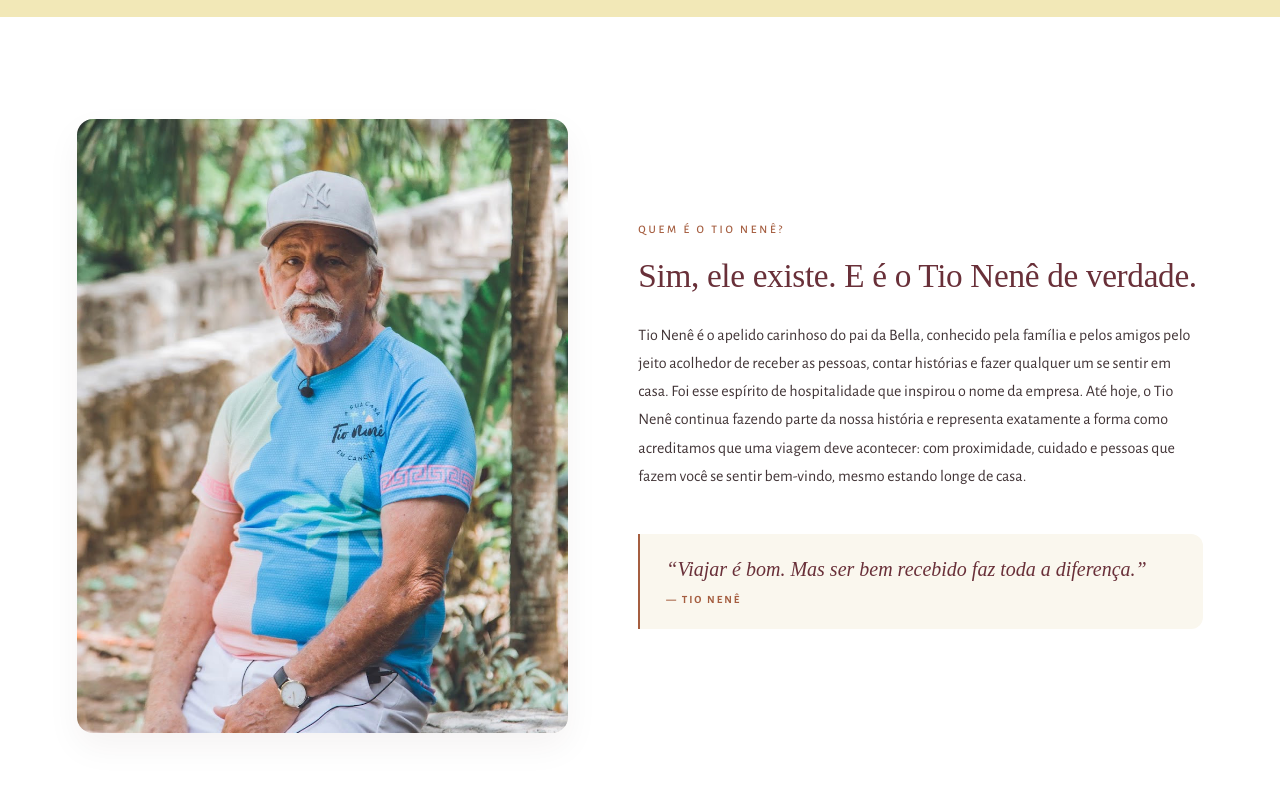
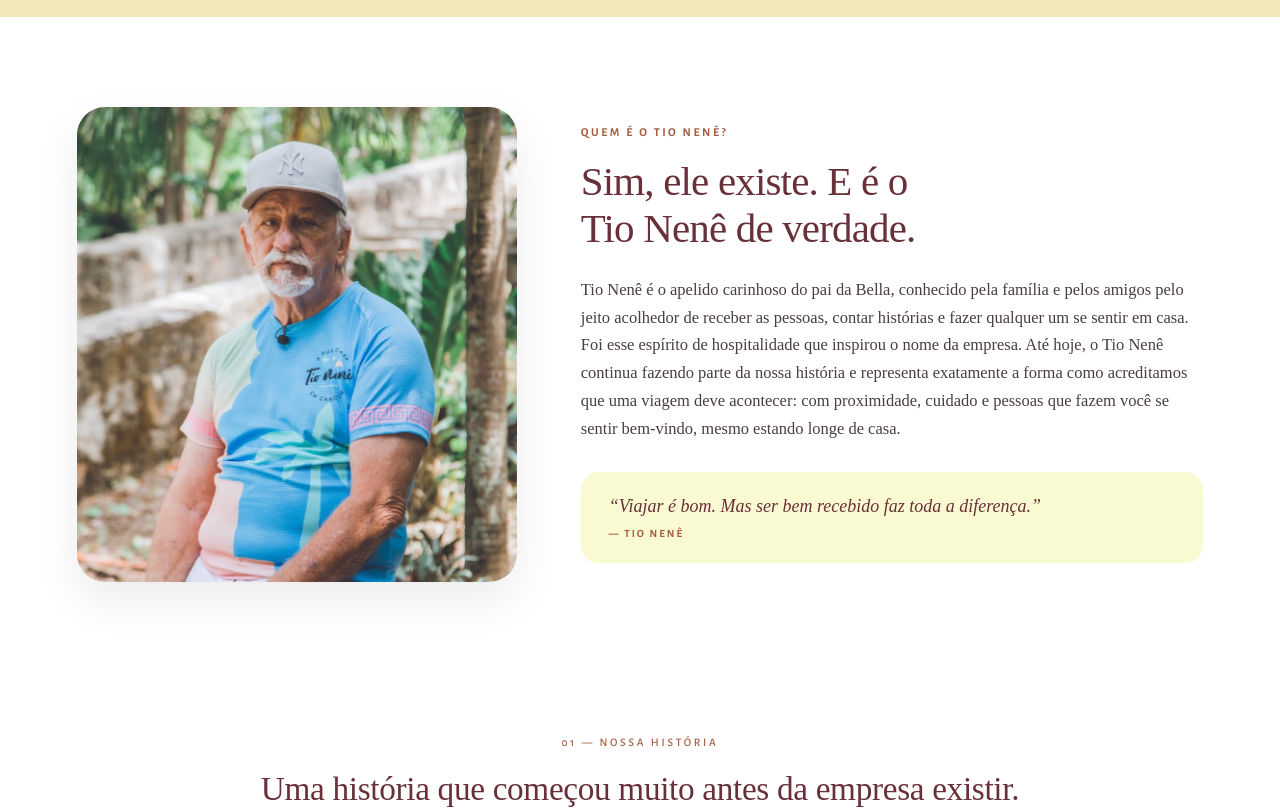
Before and after one commit to raffanas/new_tionene, a Next.js app: page /sobre-nos in a window 1280 px wide. Shown: the part 600-1409 px from the top of the page. Built offline with nearby package versions, Linux system fonts and the light colour scheme; a web font is replaced by a local one.

Commit message:
feat(sobre-nos): refinar sessao quem e o tio nene conforme design e cor do balao

```diff
--- a/src/app/sobre-nos/page.tsx
+++ b/src/app/sobre-nos/page.tsx
@@ -50,11 +50,14 @@
                 />
               </div>
               <div className="about-founder__content">
-                <span className="about-eyebrow">QUEM É O TIO NENÊ?</span>
-                <h2 className="about-title">
-                  Sim, ele existe. E é o Tio Nenê de verdade.
+                <span className="about-eyebrow about-founder__eyebrow">
+                  QUEM É O TIO NENÊ?
+                </span>
+                <h2 className="about-founder__title">
+                  Sim, ele existe. E é o<br className="about-founder__br" />
+                  Tio Nenê de verdade.
                 </h2>
-                <div className="about-text">
+                <div className="about-founder__text">
                   <p>
                     Tio Nenê é o apelido carinhoso do pai da Bella, conhecido pela
                     família e pelos amigos pelo jeito acolhedor de receber as pessoas,
```
Also changed, not shown: src/app/globals.css.
